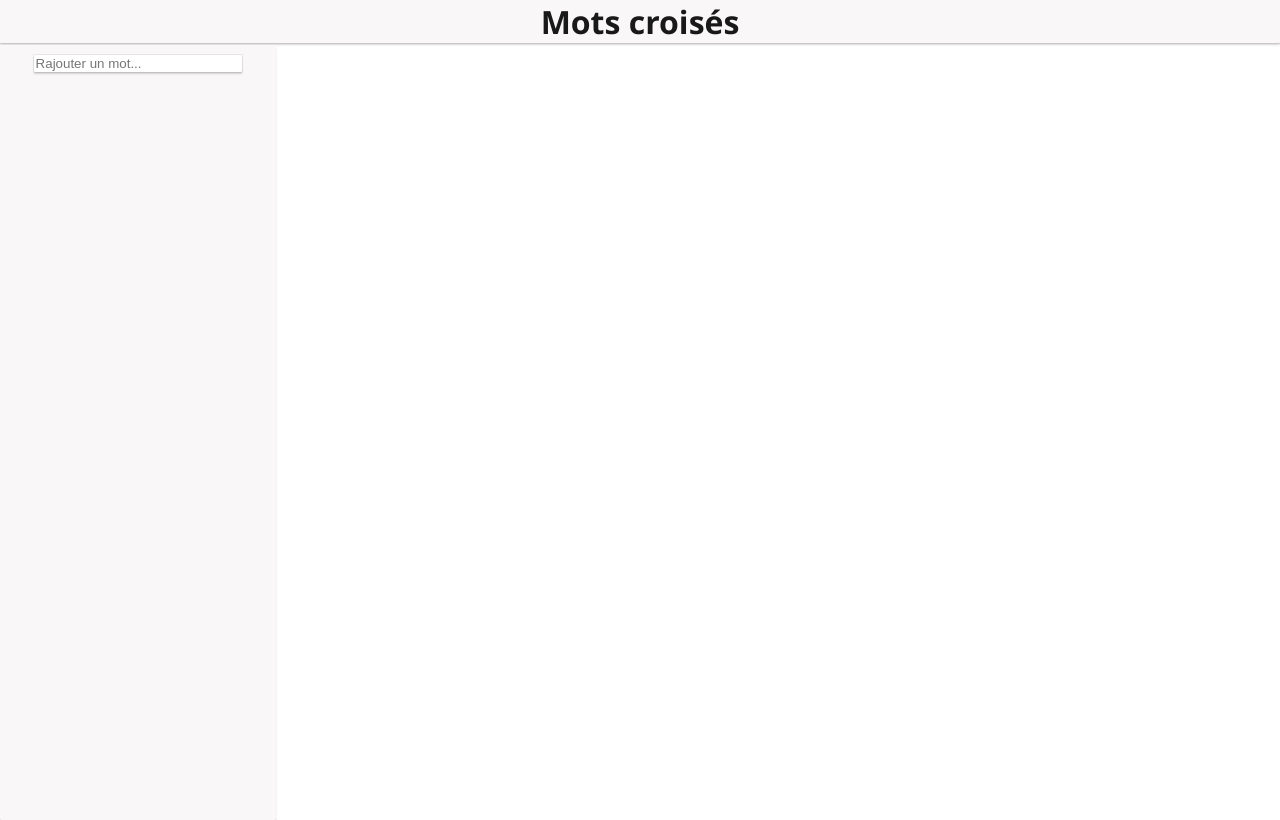
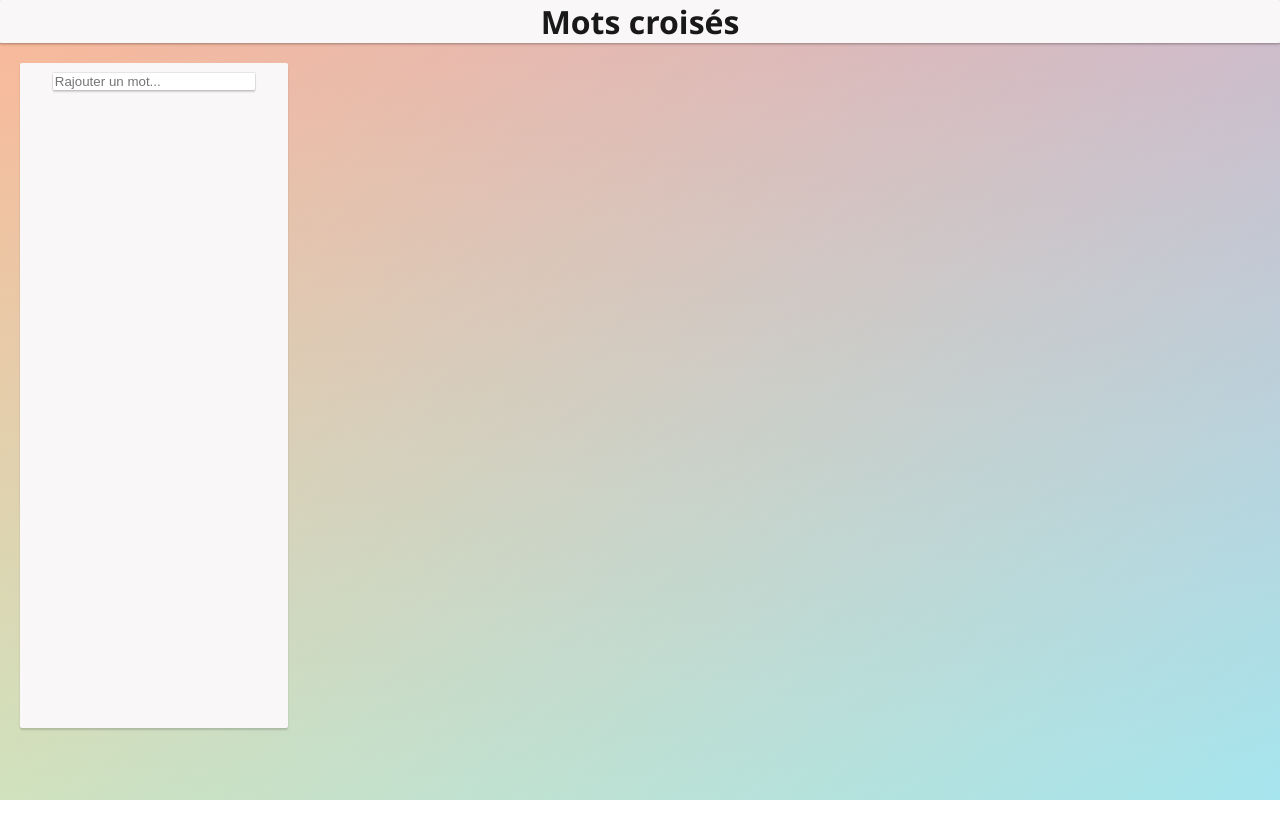
Before and after one commit to TheMrZZ/crossworder, a website built with webpack: page index.html in a window 1280 px wide. Built offline with Linux system fonts and the light colour scheme.

```diff
--- a/index.css
+++ b/index.css
@@ -1,7 +1,7 @@
 body {
   margin: 0;
   padding: 0;
-  background: white;
+  background: linear-gradient(to right bottom, rgba(245, 159, 102, 0.479), rgba(132, 238, 252, 0.726)) fixed, linear-gradient(to right top, rgba(255, 251, 0, 0.274), rgba(255, 0, 149, 0.397)) fixed;
   height: 100vh;
   color: #191919;
   display: flex;
@@ -16,7 +16,6 @@
   font-family: "Segoe UI", sans-serif;
   border-radius: 1px;
   box-shadow: 0 2px 2px 0 rgba(0, 0, 0, 0.16), 0 0 0 1px rgba(0, 0, 0, 0.08);
-  margin-bottom: 2px;
 }
 
 #head h1 {
@@ -31,6 +30,7 @@
   display: flex;
   align-items: flex-start;
   flex-direction: row;
+  padding: 20px;
 }
 
 main > * {
@@ -43,8 +43,14 @@
   border-radius: 2px;
   box-shadow: 0 2px 2px 0 rgba(0, 0, 0, 0.16);
   background-color: rgb(250, 247, 248);
+  height: 90%;
+  max-height: 90vh;
   position: sticky;
-  min-height: 100%;
+  top: 0.5em;
+}
+
+#table {
+  overflow: auto;
 }
 
 #wordForm {
@@ -78,7 +84,7 @@
 }
 
 .word2 {
-  color: #ffe119
+  color: #a18d11
 }
 
 .word3 {
@@ -106,7 +112,7 @@
 }
 
 .word9 {
-  color: #fabebe
+  color: #321953
 }
 
 .word10 {
--- a/index.html
+++ b/index.html
@@ -25,9 +25,10 @@
         <input type="text" id="wordInput" placeholder="Rajouter un mot...">
       </form>
     </div>
-    <table id="crossword">
-
-    </table>
+    <div id="table">
+      <table id="crossword">
+      </table>
+    </div>
   </main>
 </body>
 </html>
--- a/src/main.ts
+++ b/src/main.ts
@@ -23,6 +23,7 @@
     }
 
     addWord(input.value);
+    input.value = "";
 }
 
 function addWord(word: string) {
```
Also changed, not shown: dist/app.bundle.js.
